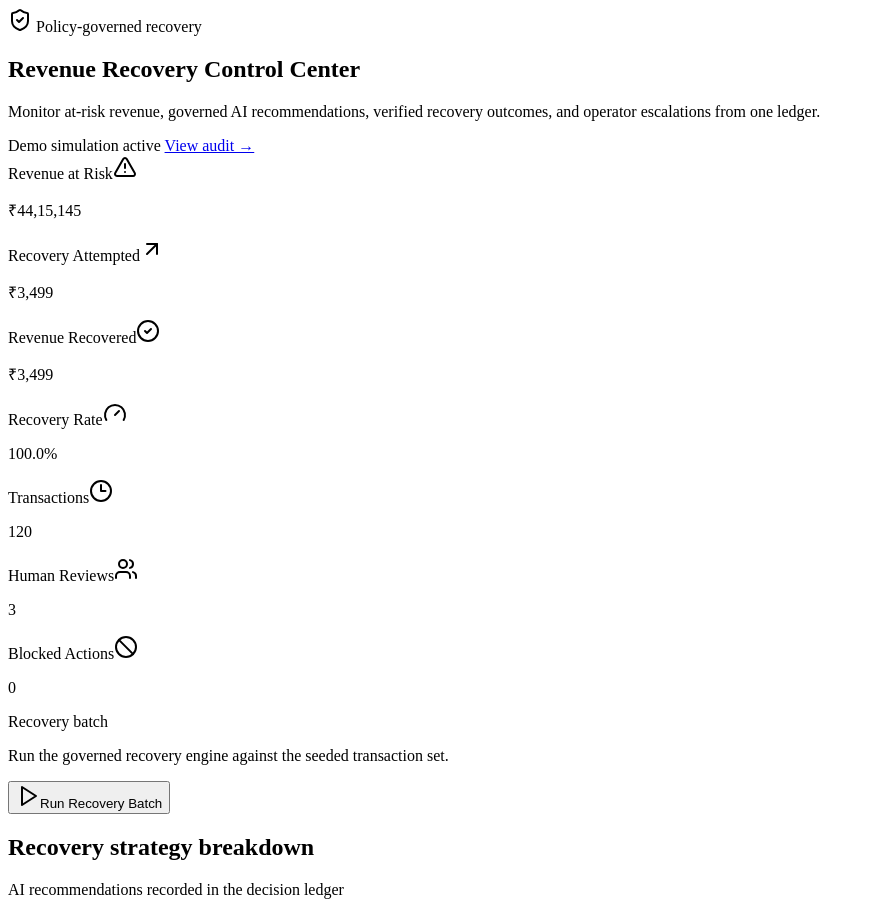
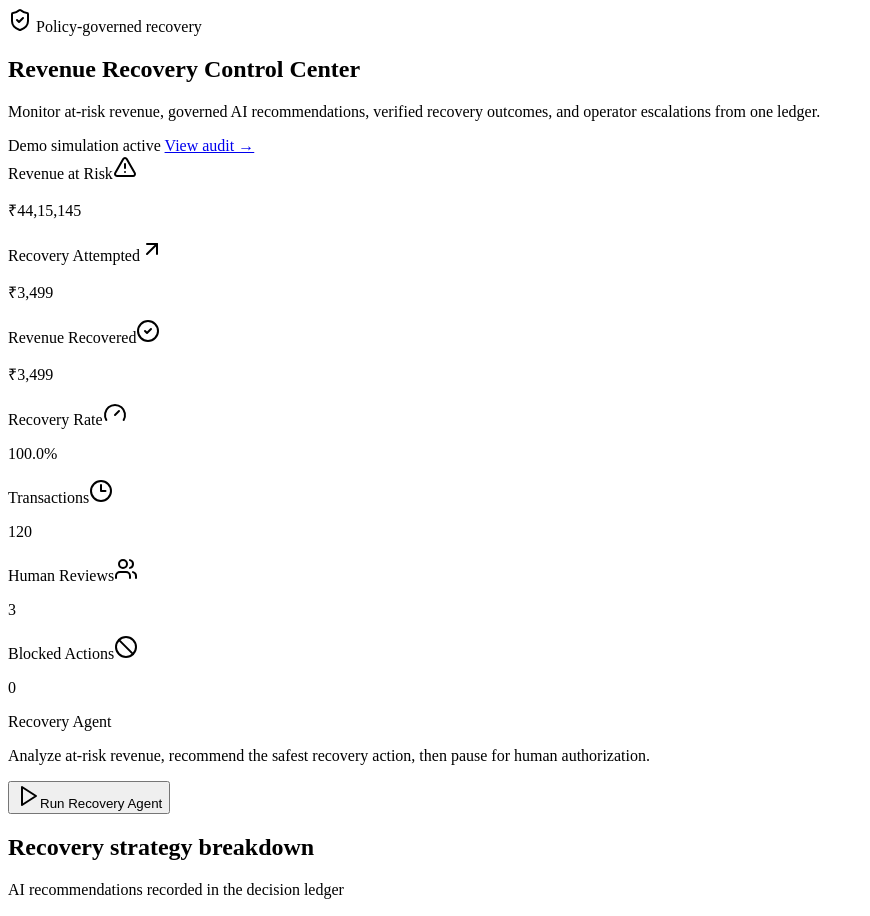
Before and after one commit to S-Snehalatha/RecoveryAI, a Next.js app: page / in a window 1280 px wide. Shown: the top 916 px of the page, without its empty margins (0-870 px from the left). Built offline with nearby package versions, Linux system fonts and the light colour scheme.

Commit message:
ui: label batch as agent analysis and approval gate

```diff
--- a/components/dashboard/DashboardClient.tsx
+++ b/components/dashboard/DashboardClient.tsx
@@ -11,17 +11,17 @@ export function DashboardClient({ total, initialProcessed = 0 }: Props) {
   const [error, setError] = useState<string | null>(null);
   const [done, setDone] = useState(false);
 
-  async function runBatch() {
+  async function runAgent() {
     setRunning(true); setDone(false); setError(null); setProcessed(0);
     const timer = window.setInterval(() => setProcessed((value) => Math.min(total, value + 4)), 90);
     try {
       const response = await fetch('/api/batch/run', { method: 'POST' });
       const data = await response.json();
-      if (!response.ok) throw new Error(data.error || 'Recovery batch failed.');
+      if (!response.ok) throw new Error(data.error || 'Agent analysis failed.');
       setProcessed(total);
       setDone(true);
     } catch (err) {
-      setError(err instanceof Error ? err.message : 'Unable to run recovery batch.');
+      setError(err instanceof Error ? err.message : 'Unable to run recovery agent.');
     } finally {
       window.clearInterval(timer);
       setRunning(false);
@@ -34,30 +34,30 @@ export function DashboardClient({ total, initialProcessed = 0 }: Props) {
     <div className="rounded-2xl border border-slate-800 bg-slate-950/70 p-5 shadow-sm">
       <div className="flex flex-col gap-4 sm:flex-row sm:items-center sm:justify-between">
         <div>
-          <p className="text-sm font-semibold text-white">Recovery batch</p>
-          <p className="mt-1 text-xs text-slate-500">Run the governed recovery engine against the seeded transaction set.</p>
+          <p className="text-sm font-semibold text-white">Recovery Agent</p>
+          <p className="mt-1 text-xs text-slate-500">Analyze at-risk revenue, recommend the safest recovery action, then pause for human authorization.</p>
         </div>
-        <button onClick={runBatch} disabled={running || total === 0} className="inline-flex items-center justify-center gap-2 rounded-xl bg-sky-400 px-4 py-2.5 text-sm font-semibold text-slate-950 transition hover:bg-sky-300 disabled:cursor-not-allowed disabled:opacity-50">
+        <button onClick={runAgent} disabled={running || total === 0} className="inline-flex items-center justify-center gap-2 rounded-xl bg-sky-400 px-4 py-2.5 text-sm font-semibold text-slate-950 transition hover:bg-sky-300 disabled:cursor-not-allowed disabled:opacity-50">
           {running ? <Loader2 className="h-4 w-4 animate-spin" /> : <Play className="h-4 w-4" />}
-          {running ? 'Running batch…' : 'Run Recovery Batch'}
+          {running ? 'Agent analyzing…' : 'Run Recovery Agent'}
         </button>
       </div>
 
       {(running || done || error) && (
         <div className="mt-5 border-t border-slate-800 pt-5">
           <div className="mb-3 flex items-center justify-between text-xs">
-            <span className="font-mono text-slate-400">{processed} / {total} processed</span>
+            <span className="font-mono text-slate-400">{processed} / {total} analyzed</span>
             <span className="font-mono text-slate-500">{progress}%</span>
           </div>
           <div className="h-2 overflow-hidden rounded-full bg-slate-800"><div className="h-full rounded-full bg-sky-400 transition-all duration-100" style={{ width: `${progress}%` }} /></div>
           <div className="mt-4 grid grid-cols-2 gap-2 sm:grid-cols-4">
-            <BatchState icon={<CheckCircle2 className="h-3.5 w-3.5" />} label="Allowed" active={running || done} />
-            <BatchState icon={<UserRound className="h-3.5 w-3.5" />} label="Human Review" active={running || done} />
-            <BatchState icon={<ShieldAlert className="h-3.5 w-3.5" />} label="Blocked" active={running || done} />
-            <BatchState icon={<RotateCcw className="h-3.5 w-3.5" />} label="Recovered" active={done} />
+            <BatchState icon={<CheckCircle2 className="h-3.5 w-3.5" />} label="Recommendation Ready" active={running || done} />
+            <BatchState icon={<UserRound className="h-3.5 w-3.5" />} label="Human Approval" active={running || done} />
+            <BatchState icon={<ShieldAlert className="h-3.5 w-3.5" />} label="Policy Gate" active={running || done} />
+            <BatchState icon={<RotateCcw className="h-3.5 w-3.5" />} label="Execution Paused" active={done} />
           </div>
           {error && <p className="mt-3 rounded-lg border border-rose-900/60 bg-rose-950/30 px-3 py-2 text-xs text-rose-300">{error}</p>}
-          {done && !error && <p className="mt-3 text-xs text-emerald-400">Batch completed. Refresh the dashboard to view persisted outcomes.</p>}
+          {done && !error && <p className="mt-3 text-xs text-emerald-400">Agent analysis completed. Open the Review Queue to authorize or reject recovery actions.</p>}
         </div>
       )}
     </div>
```
